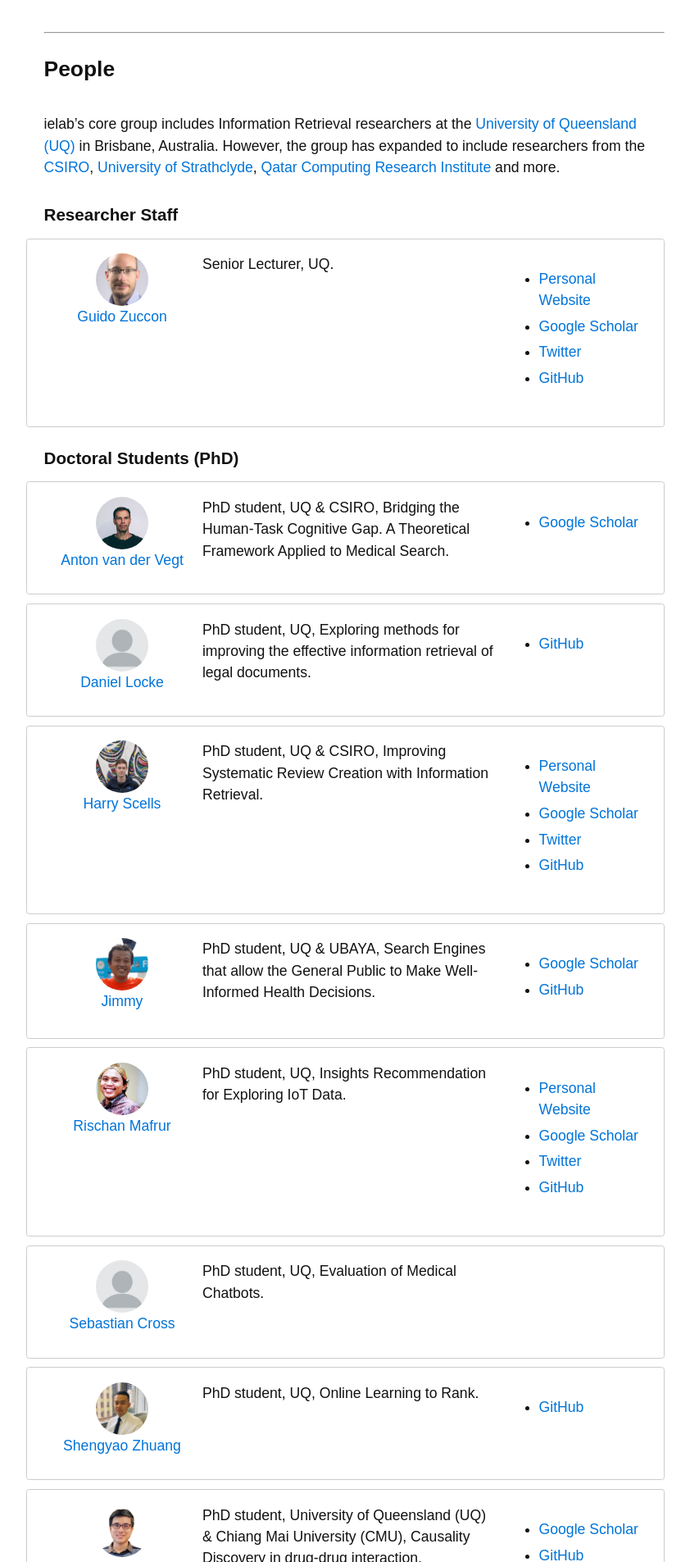
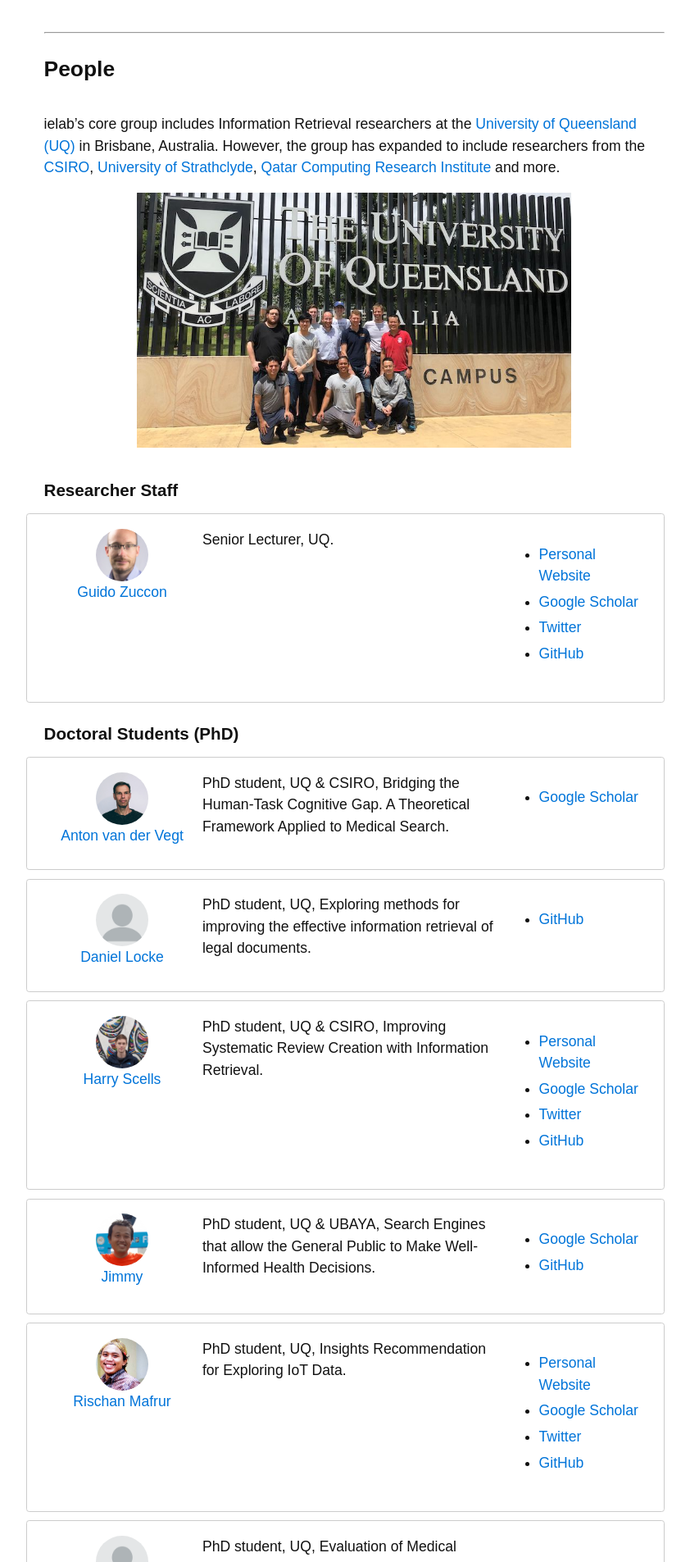
Before and after one commit to ielab/ielab.github.io, a Jekyll site: the page built from index.md, in a window 1280 px wide. Shown: the part 2336-4241 px from the top of the page at 82% size, without its empty margins (309-1151 px from the left). Built offline with Jekyll 4.4.1, drawn with Linux system fonts in a browser that asks for light colours; our own code applies the rules of GitHub Pages for plain Markdown files; comment, search, counter and statistics services are not loaded.

Commit message:
Add image to home page.

```diff
--- a/index.md
+++ b/index.md
@@ -49,6 +49,8 @@
 ## People
 
 ielab's core group includes Information Retrieval researchers at the [University of Queensland (UQ)](http://www.uq.edu.au) in Brisbane, Australia. However, the group has expanded to include researchers from the [CSIRO](http://csiro.au), [University of Strathclyde](https://www.strath.ac.uk/), [Qatar Computing Research Institute](http://www.qcri.com) and more.
+
+<img src="/images/groupOct2019.jpeg" style="width:70%; margin-left: 15%" alt="ielab group members at The University of Queensland.">
 
 ### Researcher Staff
 
```
Also changed, not shown: images/groupOct2019.jpeg (added).
